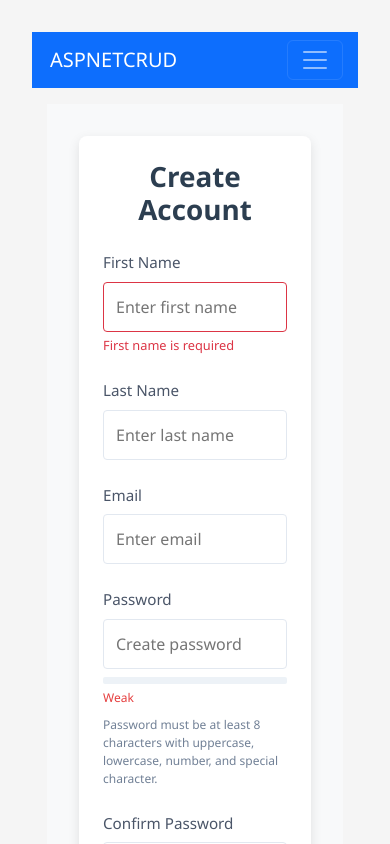
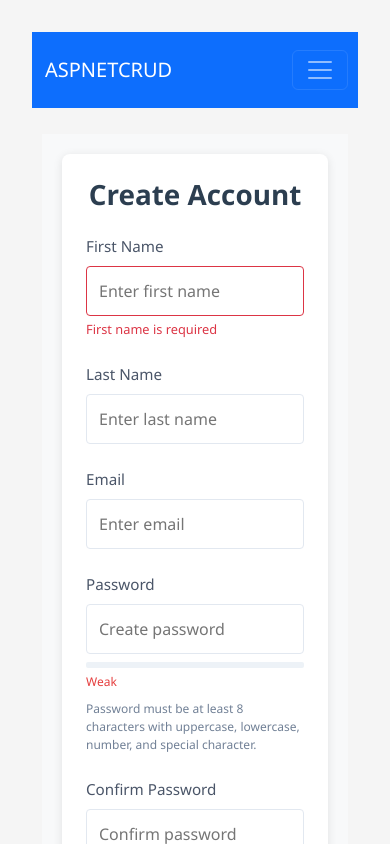
Before and after one commit to mrhonek/dotnetcrudclient, a Vue app: page /register in a window 390 px wide. Shown: the top 844 px of the page. Built offline with nearby package versions, Linux system fonts and the light colour scheme; the HTML template or start-up script is replaced by a standard one.

Commit message:
fix: Update layout to center content and improve spacing

```diff
--- a/src/App.vue
+++ b/src/App.vue
@@ -46,17 +46,17 @@
 }
 
 .app-container {
-  max-width: 1400px;
+  max-width: 1200px;
   width: 100%;
   margin: 0 auto;
-  padding: 0 30px;
+  padding: 20px;
   box-sizing: border-box;
 }
 
 /* Add responsive adjustments for smaller screens */
 @media (max-width: 768px) {
   .app-container {
-    padding: 0 15px;
+    padding: 10px;
   }
 }
 </style>
--- a/src/views/HomeView.vue
+++ b/src/views/HomeView.vue
@@ -92,12 +92,13 @@
 
 <style scoped>
 .home-container {
-  padding: 30px 0;
-  max-width: 100%;
+  padding: 20px;
+  max-width: 1000px;
+  margin: 0 auto;
 }
 
 .jumbotron {
-  padding: 3rem 2rem;
+  padding: 3rem;
   margin-bottom: 2rem;
   background-color: #f8f9fa;
   border-radius: 0.3rem;
--- a/src/views/LoginView.vue
+++ b/src/views/LoginView.vue
@@ -115,18 +115,18 @@
   display: flex;
   justify-content: center;
   align-items: center;
-  min-height: 100vh;
+  min-height: calc(100vh - 70px); /* Account for header */
   background-color: #f8f9fa;
   padding: 20px;
 }
 
 .login-form {
   background: white;
-  padding: 2.5rem;
+  padding: 32px;
   border-radius: 8px;
-  box-shadow: 0 0 20px rgba(0, 0, 0, 0.1);
+  box-shadow: 0 2px 10px rgba(0, 0, 0, 0.1);
   width: 100%;
-  max-width: 450px;
+  max-width: 500px;
 }
 
 h2 {
--- a/src/views/RegisterView.vue
+++ b/src/views/RegisterView.vue
@@ -329,18 +329,18 @@
   display: flex;
   justify-content: center;
   align-items: center;
-  min-height: 100vh;
+  min-height: calc(100vh - 70px); /* Account for header */
+  padding: 20px;
   background-color: #f8f9fa;
-  padding: 2rem;
 }
 
 .register-card {
-  background: white;
-  padding: 2.5rem;
+  width: 100%;
+  max-width: 600px;
+  padding: 32px;
+  background-color: white;
   border-radius: 8px;
-  box-shadow: 0 4px 12px rgba(0, 0, 0, 0.1);
-  width: 100%;
-  max-width: 550px;
+  box-shadow: 0 2px 10px rgba(0, 0, 0, 0.1);
 }
 
 h1.title {
```
